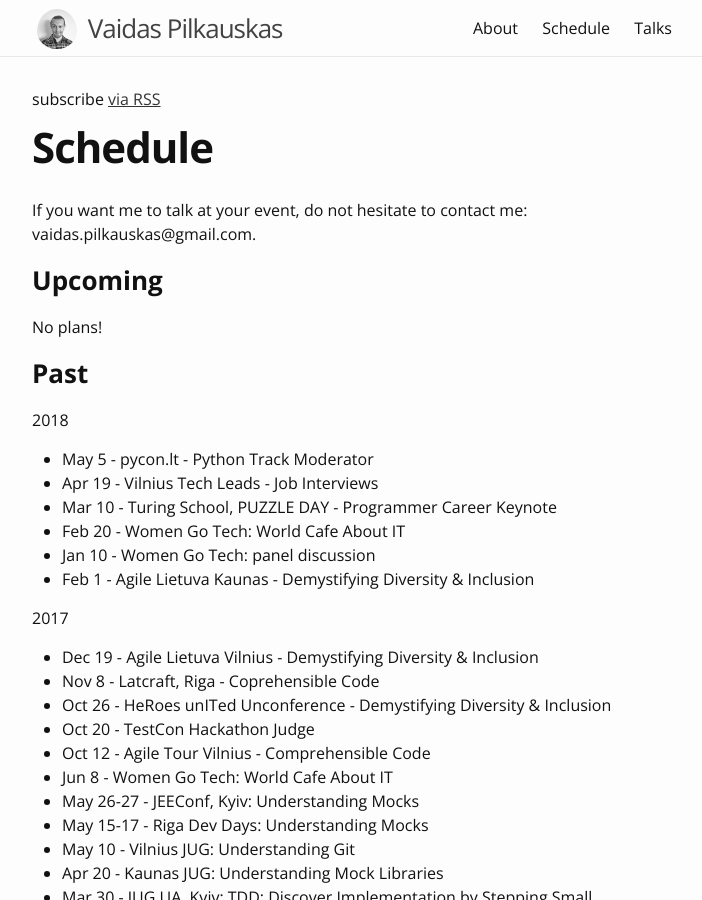
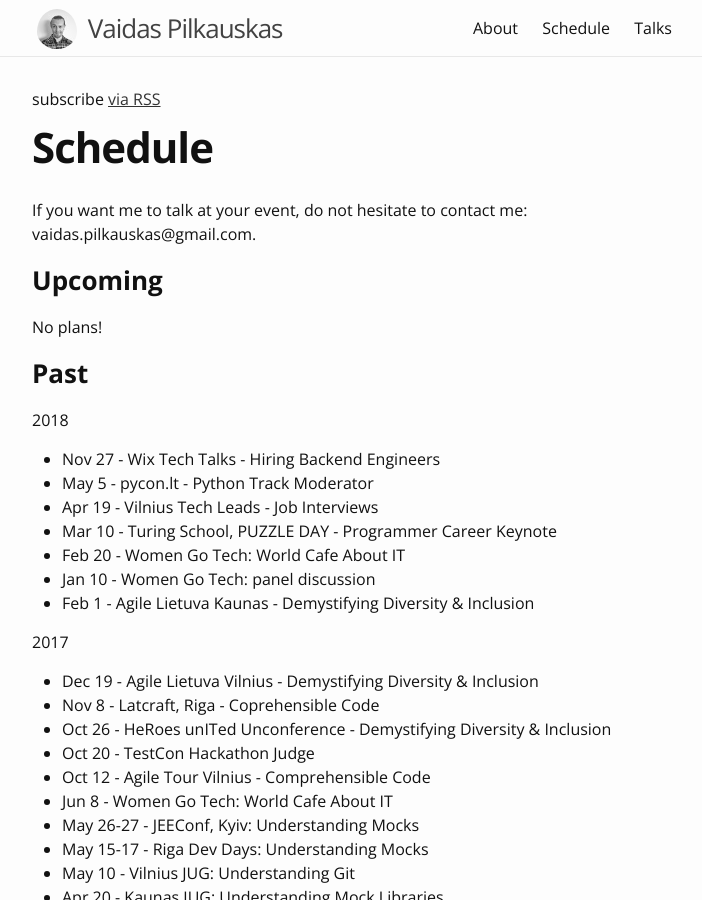
Before and after one commit to liucijus/liucijus.github.io, a Jekyll site: the page built from schedule.md, in a window 1280 px wide and 900 px high. Shown: the whole window, without its empty margins (288-990 px from the left). Built offline with Jekyll 4.4.1, drawn with Linux system fonts in a browser that asks for light colours.

Commit message:
add Backend Engineer Hiring at Wix Tech Talks

```diff
--- a/schedule.md
+++ b/schedule.md
@@ -11,6 +11,7 @@ If you want me to talk at your event, do not hesitate to contact me: vaidas.pilk
 ### Past
 
 2018
+ * Nov 27 - Wix Tech Talks - Hiring Backend Engineers
  * May 5 - pycon.lt - Python Track Moderator
  * Apr 19 - Vilnius Tech Leads - Job Interviews
  * Mar 10 - Turing School, PUZZLE DAY - Programmer Career Keynote
```
